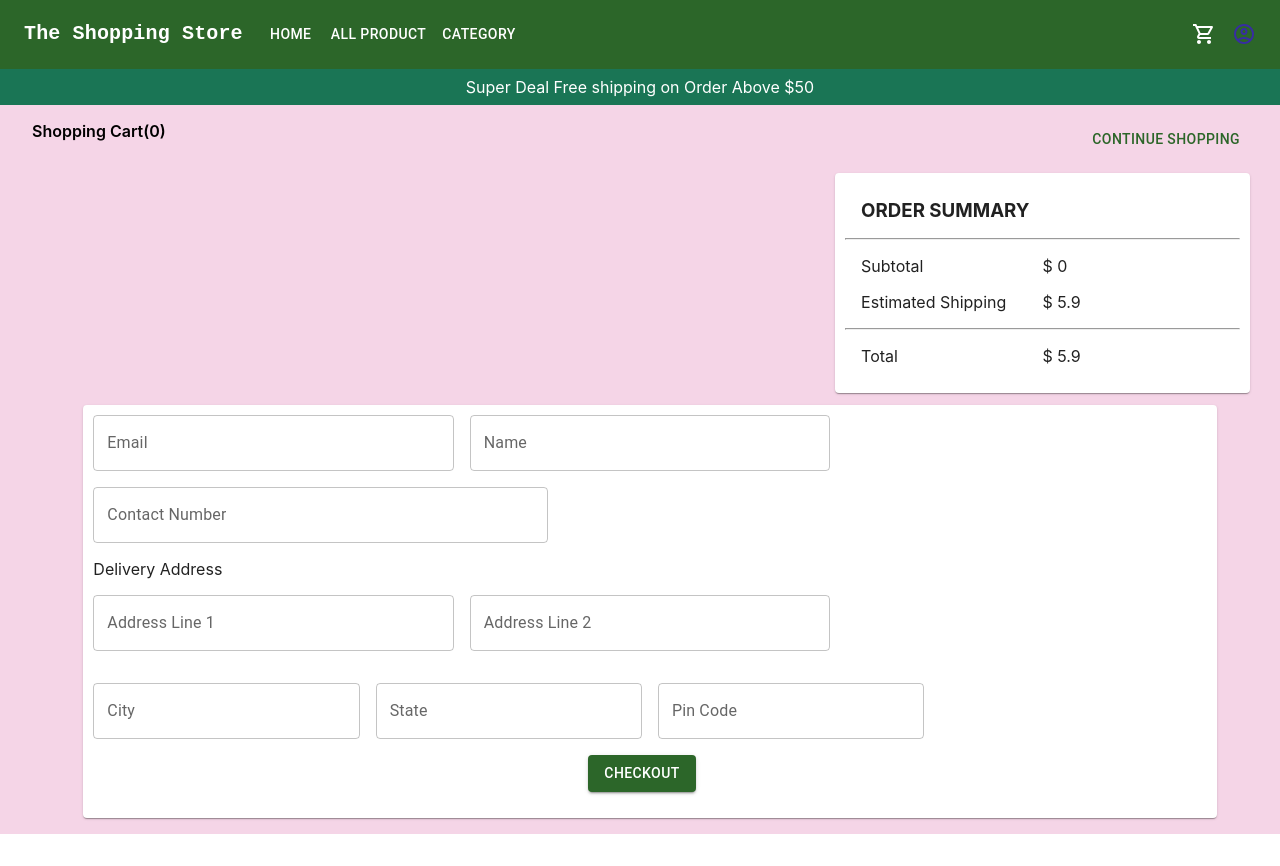
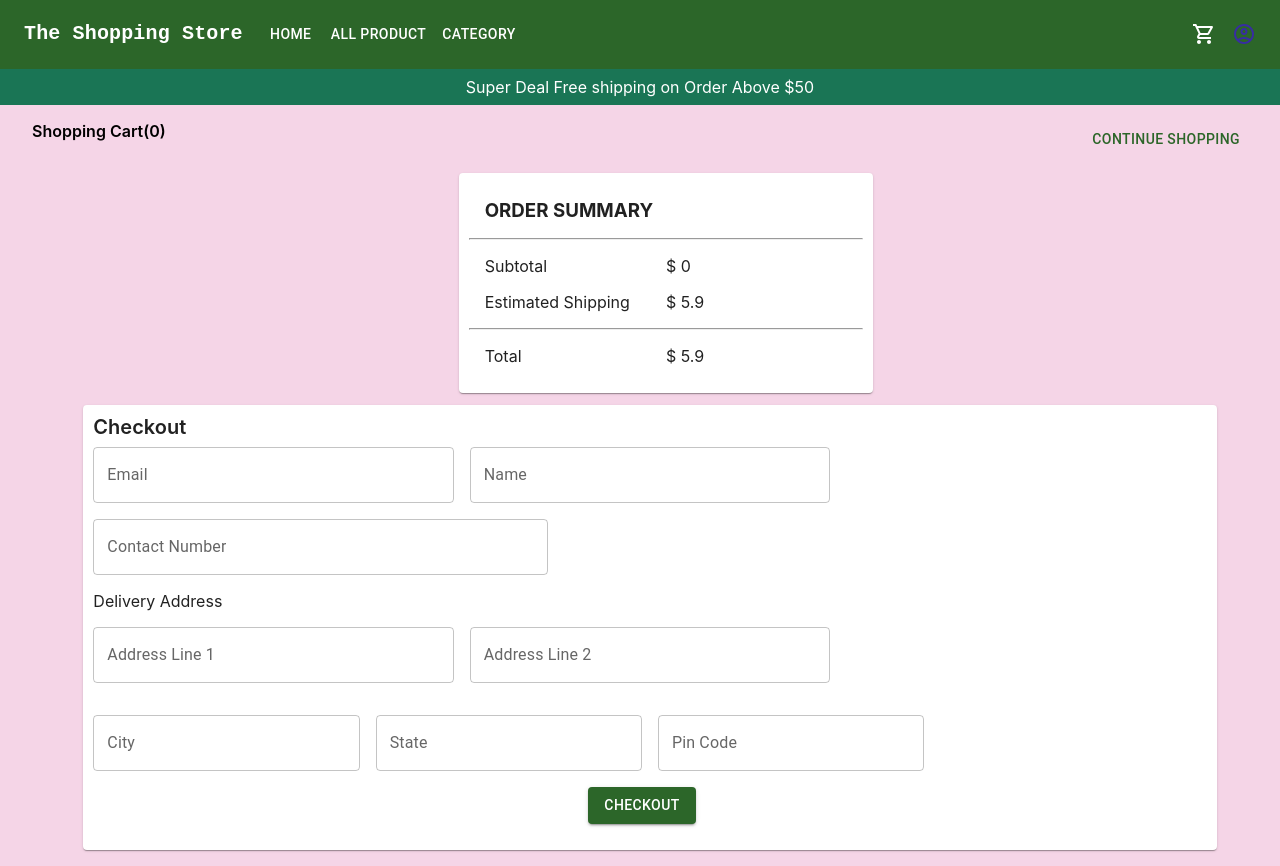
Before and after one commit to Manipandian/shopping-store-squareshift, a React (Create React App) app: page /cart in a window 1280 px wide. Before the commit the page ends 834 px from the top, so only its background shows below. Built offline with nearby package versions, Linux system fonts and the light colour scheme; the HTML template or start-up script is replaced by a standard one.

Commit message:
fix cart issue

```diff
--- a/src/Component/CartCheckout/CartCheckout.jsx
+++ b/src/Component/CartCheckout/CartCheckout.jsx
@@ -4,6 +4,7 @@ const CartCheckout = () => {
   return (
     <Card sx={{ width: '100%', height: '100%', padding: '10px' }}>
       <form>
+        <Box sx={{ fontSize: '20px', fontWeight: '600', pb: 1 }}>Checkout</Box>
         <Grid container spacing={2}>
           <Grid item xs={4}>
             <TextField
--- a/src/Container/Cart/Cart.jsx
+++ b/src/Container/Cart/Cart.jsx
@@ -33,10 +33,12 @@ const Cart = () => {
         </Grid>
       </Grid>
       <Grid container spacing={2} justifyContent="space-evenly">
+        {cartList.length ? (
           <Grid item xs={7}>
             {cartList.map((cart) => {
               return (
                 <Box
+                  key={cart.id}
                   id="item-list"
                   p={2}
                   sx={{
@@ -49,6 +51,7 @@ const Cart = () => {
               );
             })}
           </Grid>
+        ) : null}
         <Grid item xs={4}>
           <Box
             id="order-summary"
```
Also changed, not shown: package.json (+5 -2 lines). Lines whose indentation alone changed are shown as unchanged.
